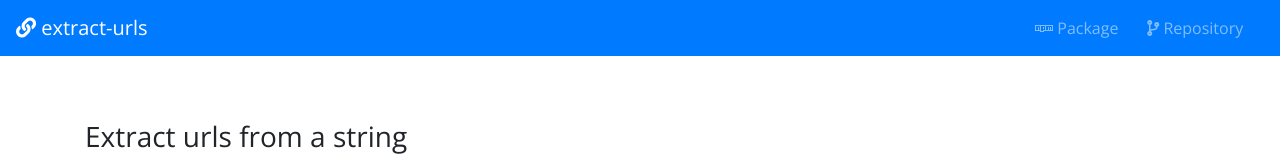
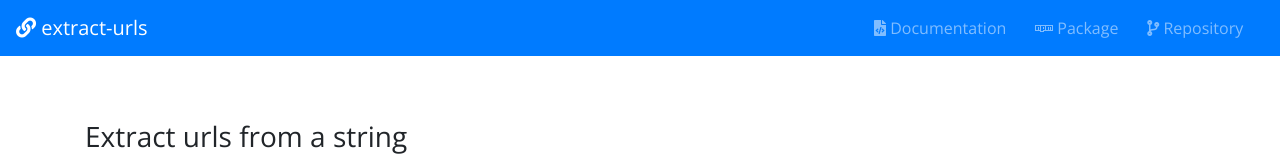
Before and after one commit to huckbit/extract-urls-example, a React (Create React App) app: page / in a window 1280 px wide. Shown: the top 160 px of the page. Built offline with nearby package versions, Linux system fonts and the light colour scheme.

Commit message:
links updated

```diff
--- a/src/components/Navbar.js
+++ b/src/components/Navbar.js
@@ -35,7 +35,15 @@ export default () => {
             <li className="nav-item">
               <a
                 className="nav-link"
-                href="https://github.com/huckbit/extract-urls/blob/master/README.md"
+                href="https://github.com/huckbit/extract-urls#readme"
+              >
+                <i class="fas fa-file-code"></i> Documentation
+              </a>
+            </li>
+            <li className="nav-item">
+              <a
+                className="nav-link"
+                href="https://www.npmjs.com/package/extract-urls"
               >
                 <i class="fab fa-npm"></i> Package
               </a>
@@ -43,7 +51,7 @@ export default () => {
             <li className="nav-item">
               <a
                 className="nav-link"
-                href="https://www.npmjs.com/package/extract-urls"
+                href="https://github.com/huckbit/extract-urls"
               >
                 <i class="fas fa-code-branch"></i> Repository
               </a>
```
